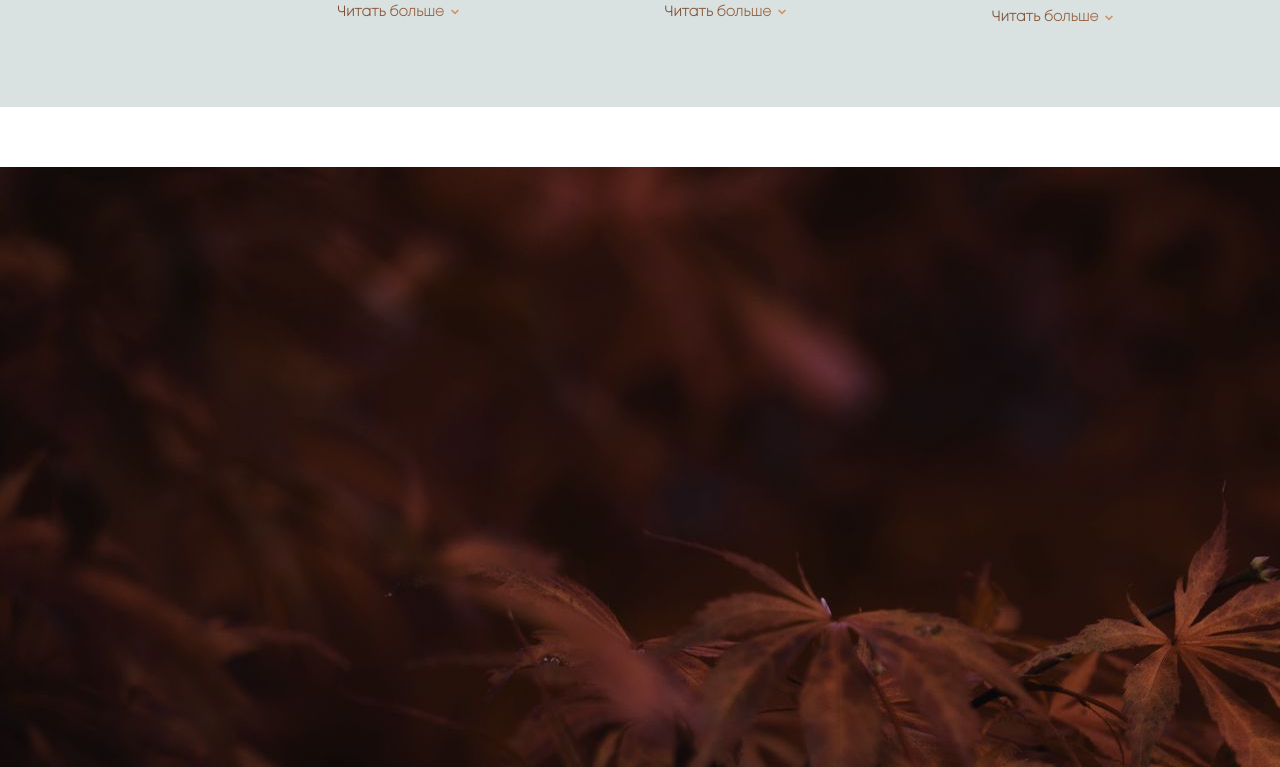
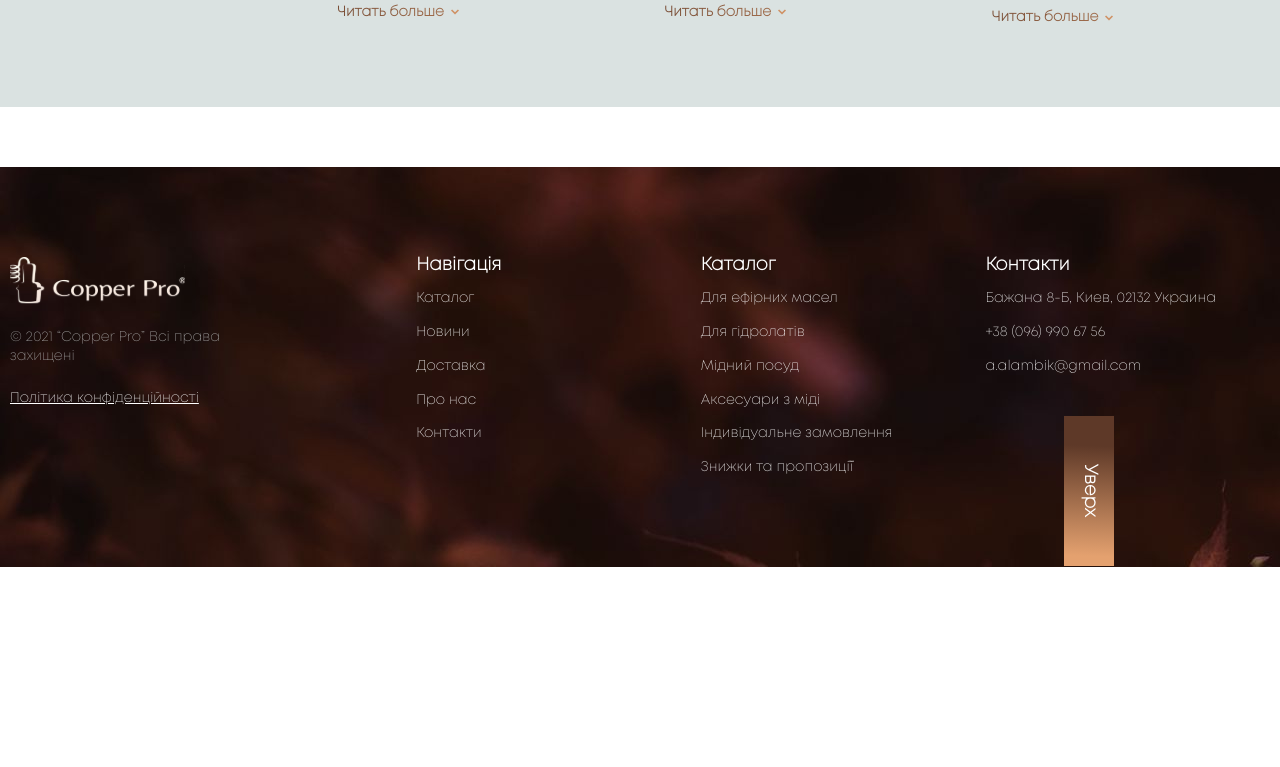
Before and after one commit to kurama0902/parfumes, a Next.js app in the folder shop/: page / in a window 1280 px wide. Shown: the part 8447-9214 px from the top of the page. After the commit the page ends 9014 px from the top, so only its background shows below. Built offline with nearby package versions, Linux system fonts and the light colour scheme.

Commit message:
added footer UI

```diff
--- a/shop/src/app/components/Footer/footer.module.css
+++ b/shop/src/app/components/Footer/footer.module.css
@@ -1,5 +1,166 @@
 .footerWrap {
-    min-height: 600px;
-    background-image: url('/proposal.jpg');
+    display: flex;
+    justify-content: center;
+    align-items: center;
+    min-height: 400px;
+    position: relative;
+    background-image: url(/proposal.jpg);
     background-repeat: no-repeat;
+    padding-inline: 10px;
 }
+
+.footer {
+    display: flex;
+    justify-content: space-between;
+    max-width: 1471px;
+    width: 100%;
+}
+
+.goUp {
+    display: flex;
+    justify-content: center;
+    align-items: center;
+    position: absolute;
+    background: linear-gradient(92deg, #5E3928 20.13%, #E4A16F 92.93%);
+    width: 150px;
+    height: 50px;
+    transform: rotate(90deg);
+    flex-shrink: 0;
+    bottom: 51px;
+    right: 116px;
+    color: #FFF;
+    text-decoration: none;
+    font-family: Mont;
+    font-size: 18px;
+    font-style: normal;
+    font-weight: 800;
+}
+
+.confidentiality {
+    display: flex;
+    max-width: 229px;
+    flex-direction: column;
+    gap: 24px;
+}
+
+.confText {
+    color: #ADADAD;
+    font-family: Mont;
+    font-size: 14px;
+    font-style: normal;
+    font-weight: 400;
+    line-height: 134.4%;
+}
+
+.confPolitics {
+    color: #FFF;
+    font-family: Mont;
+    font-size: 14px;
+    font-style: normal;
+    font-weight: 400;
+    line-height: 134.4%;
+    text-decoration-line: underline;
+}
+
+.navigationWrap {
+    /* display: flex; */
+    display: grid;
+    grid-template-columns: repeat(3, 1fr);
+}
+
+.navWrap,
+.catalogWrap,
+.contacts {
+    display: flex;
+    flex-direction: column;
+    gap: 15px;
+}
+
+.navWrap {
+    margin-right: 137px;
+}
+
+.catalogWrap {
+    margin-right: 93px;
+}
+
+.navLabel,
+.catLabel,
+.conLabel {
+    color: #FFF;
+    font-family: Mont;
+    font-size: 18px;
+    font-style: normal;
+    font-weight: 800;
+    line-height: 96.4%;
+}
+
+.navLink, .address, .number, .email {
+    color: #FFF;
+    font-family: Mont;
+    font-size: 14px;
+    font-style: normal;
+    font-weight: 400;
+    line-height: 134.4%;
+    text-decoration: none;
+}
+
+
+@media ((width > 645px) and (width <= 875px)) {
+
+    .footerWrap {
+        min-height: 600px;
+    }
+
+    .footer {
+        flex-direction: column;
+        gap: 48px;
+    }
+
+    .goUp {
+        right: 0;
+    }
+
+    .navWrap {
+        margin-right: 69px;
+    }
+
+    .catalogWrap {
+        margin-right: 70px;
+    }
+}
+
+@media (width <= 645px) {
+    .footerWrap {
+        min-height: 800px;
+    }
+
+    .footer {
+        flex-direction: column;
+        gap: 48px;
+    }
+
+    .navigationWrap {
+        grid-template-columns: repeat(2, 1fr);
+    }
+
+    .catalogWrap {
+        order: 2;
+    }
+
+    .contacts {
+        order: 3;
+    }
+
+    .navWrap {
+        margin-right: 39px;
+    }
+
+    .catalogWrap {
+        margin-right: 0;
+    }
+
+    .goUp {
+        right: -15px;
+    }
+}
--- a/shop/src/app/components/Footer/footer.tsx
+++ b/shop/src/app/components/Footer/footer.tsx
@@ -1,9 +1,44 @@
+import Link from 'next/link'
+import Image from 'next/image'
+
 import s from './footer.module.css'
 
 export const Footer = () => {
     return (
         <footer className={s.footerWrap}>
-
+            <div className={s.footer}>
+                <div className={s.confidentiality}>
+                    <Image src='/logo.svg' width={175} height={47} alt='logo' unoptimized />
+                    <p className={s.confText}>© 2021 “Copper Pro” Всі права захищені</p>
+                    <Link className={s.confPolitics} href='#'>Політика конфіденційності</Link>
+                </div>
+                <div className={s.navigationWrap}>
+                    <nav className={s.navWrap}>
+                        <p className={s.navLabel}>Навігація</p>
+                        <Link className={s.navLink} href='#'>Каталог</Link>
+                        <Link className={s.navLink} href='#'>Новини</Link>
+                        <Link className={s.navLink} href='#'>Доставка</Link>
+                        <Link className={s.navLink} href='#'>Про нас</Link>
+                        <Link className={s.navLink} href='#'>Контакти</Link>
+                    </nav>
+                    <nav className={s.catalogWrap}>
+                        <p className={s.catLabel}>Каталог</p>
+                        <Link className={s.navLink} href='#'>Для ефірних масел</Link>
+                        <Link className={s.navLink} href='#'>Для гідролатів</Link>
+                        <Link className={s.navLink} href='#'>Мідний посуд</Link>
+                        <Link className={s.navLink} href='#'>Аксесуари з міді</Link>
+                        <Link className={s.navLink} href='#'>Індивідуальне замовлення</Link>
+                        <Link className={s.navLink} href='#'>Знижки та пропозиції</Link>
+                    </nav>
+                    <address className={s.contacts}>
+                        <p className={s.conLabel}>Контакти</p>
+                        <p className={s.address}>Бажана 8-Б, Киев, 02132 Украина</p>
+                        <p className={s.number}>+38 {'('}096{')'} 990 67 56</p>
+                        <p className={s.email}>a.alambik@gmail.com</p>
+                    </address>
+                </div>
+            </div>
+            <Link className={s.goUp} href='#anchor'>Уверх</Link>
         </footer>
     )
 }
--- a/shop/src/app/global.css
+++ b/shop/src/app/global.css
@@ -6,6 +6,10 @@
 @font-face {
     font-family: 'Lighthaus';
     src: url('/fonts/Lighthaus.otf') format('opentype');
+}
+
+html {
+    scroll-behavior: smooth;
 }
 
 * {
--- a/shop/src/app/layout.tsx
+++ b/shop/src/app/layout.tsx
@@ -15,7 +15,7 @@ export default function RootLayout({
   return (
     <html lang="en">
       <body>
-        <div className="layout">
+        <div className="layout" id="anchor">
           <Header />
           {children}
         </div>
```
